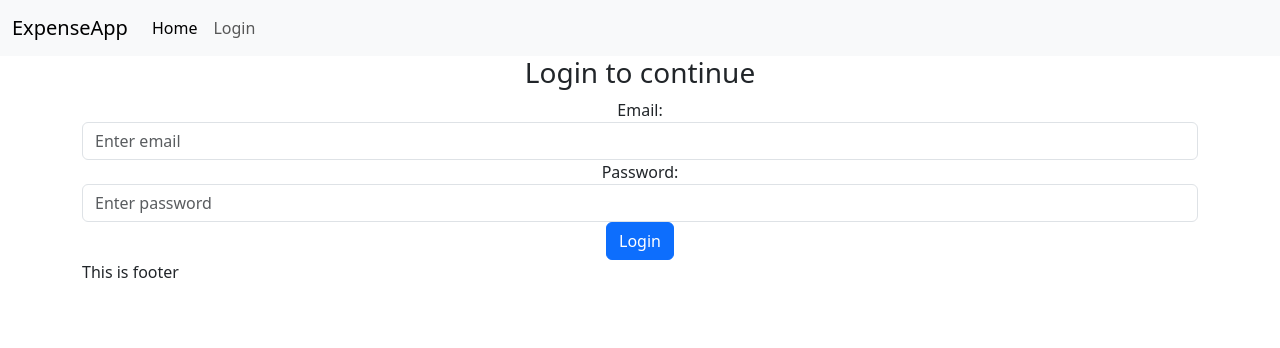
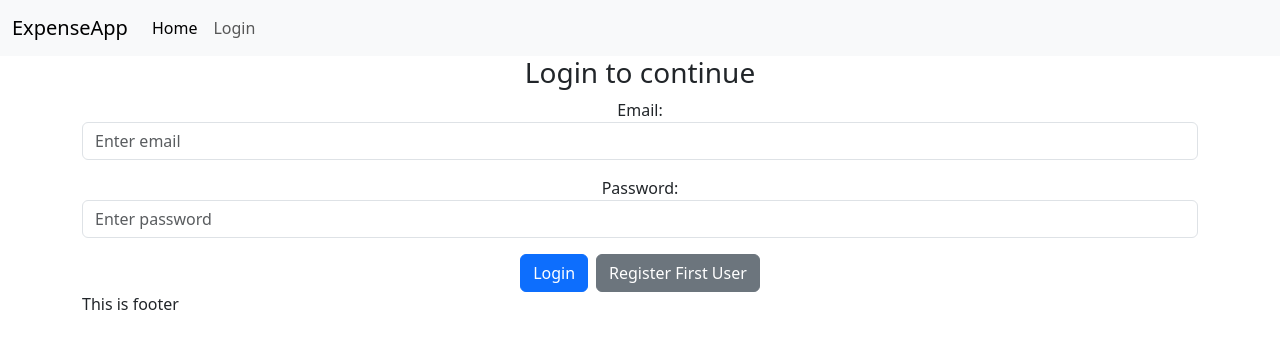
Before and after one commit to Devadarsh4/expense-app-client, a React (Vite) app: page /login in a window 1280 px wide. Shown: the top 348 px of the page. Built offline with nearby package versions, Linux system fonts and the light colour scheme.

Commit message:
connecteed

```diff
--- a/src/pages/Login.jsx
+++ b/src/pages/Login.jsx
@@ -6,12 +6,12 @@ function Login() {
     email: "",
     password: "",
   });
+
   const [errors, setErrors] = useState({});
   const [message, setMessage] = useState("");
 
   const handleChange = (event) => {
-    const name = event.target.name;
-    const value = event.target.value;
+    const { name, value } = event.target;
 
     setFormData({
       ...formData,
@@ -23,84 +23,127 @@ function Login() {
     let newError = {};
     let isValid = true;
 
-    if (formData.email.length === 0) {
+    if (!formData.email) {
       newError.email = "Email is required";
       isValid = false;
     }
-    if (formData.password.length === 0) {
+
+    if (!formData.password) {
       newError.password = "Password is required";
       isValid = false;
     }
+
     setErrors(newError);
     return isValid;
   };
 
+  /* ================= LOGIN ================= */
   const handleFormSubmit = async (event) => {
     event.preventDefault();
-    if (validate()) {
+
+    if (!validate()) return;
+
     try {
-        const body = {
+      const response = await axios.post(
+        "http://localhost:5001/auth/login",
+        formData,
+        { withCredentials: true }
+      );
+
+      setMessage(response.data.message || "Login successful");
+      setErrors({});
+    } catch (error) {
+      setErrors({
+        message:
+          error.response?.data?.message ||
+          "Something went wrong. Please try again later",
+      });
+      setMessage("");
+    }
+  };
+
+  /* ================= REGISTER (TEMP) ================= */
+  const registerFirstUser = async () => {
+    try {
+      const response = await axios.post(
+        "http://localhost:5001/auth/register",
+        {
           email: formData.email,
           password: formData.password,
-        };
-        const config = { withCredentials: true };
-        const response = await axios.post(
-          "http://localhost:5001/auth/login",
-          body,
-          config,
+        }
       );
-        console.log(response);
-        setMessage("User authenticated");
+
+      alert(response.data.message);
     } catch (error) {
-        console.log(error);
+      console.log("LOGIN ERROR FULL:", error);
+      console.log("LOGIN ERROR RESPONSE:", error.response);
+
       setErrors({
-          message: "Something went wrong. Please try again later",
+        message:
+          error.response?.data?.message ||
+          error.message ||
+          "Login failed",
       });
+      setMessage("");
     }
-    } else {
-      console.log("Form has errors");
-    }
+
   };
 
   return (
     <div className="container text-center">
       <h3>Login to continue</h3>
+
       {errors.message && (
         <div className="alert alert-danger">{errors.message}</div>
       )}
+
       {message && (
         <div className="alert alert-success">{message}</div>
       )}
 
       <form onSubmit={handleFormSubmit}>
-        <div>
-          <label>Email: </label>
+        <div className="mb-3">
+          <label>Email:</label>
           <input
             className="form-control"
             type="email"
             name="email"
+            value={formData.email}
             placeholder="Enter email"
             onChange={handleChange}
           />
-          {errors.email && <div className="text-danger">{errors.email}</div>}
+          {errors.email && (
+            <div className="text-danger">{errors.email}</div>
+          )}
         </div>
-        <div>
-          <label>Password: </label>
+
+        <div className="mb-3">
+          <label>Password:</label>
           <input
             className="form-control"
             type="password"
             name="password"
+            value={formData.password}
             placeholder="Enter password"
             onChange={handleChange}
           />
-          {errors.password && <div className="text-danger">{errors.password}</div>}
+          {errors.password && (
+            <div className="text-danger">{errors.password}</div>
+          )}
         </div>
 
-        <div>
-          <button className="btn btn-primary" type="submit">
+        <button className="btn btn-primary me-2" type="submit">
           Login
         </button>
-        </div>
+
+        {/* TEMP BUTTON – click once, then remove */}
+        <button
+          type="button"
+          className="btn btn-secondary"
+          onClick={registerFirstUser}
+        >
+          Register First User
+        </button>
       </form>
     </div>
   );
```
Lines whose indentation alone changed are shown as unchanged.
